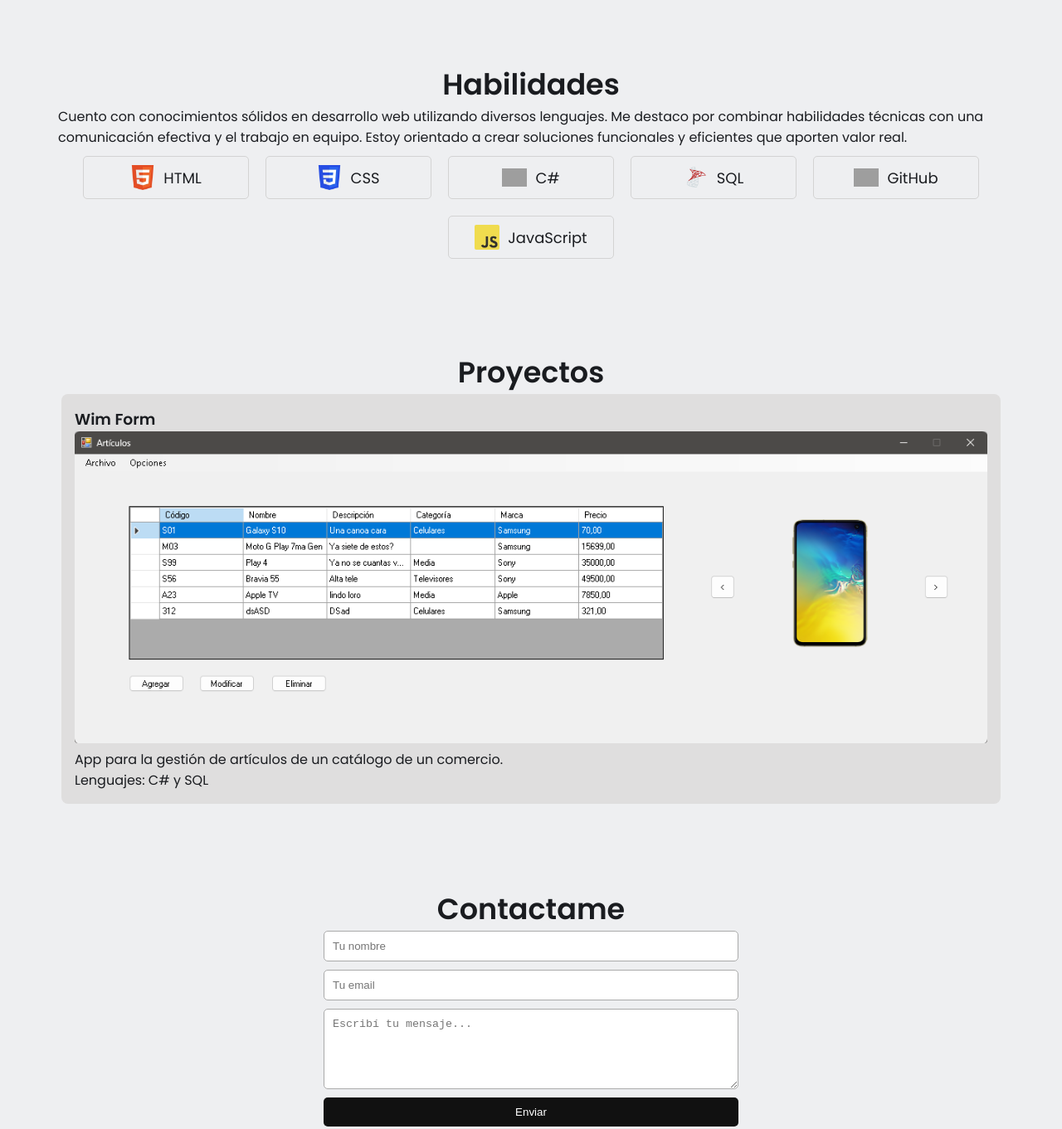
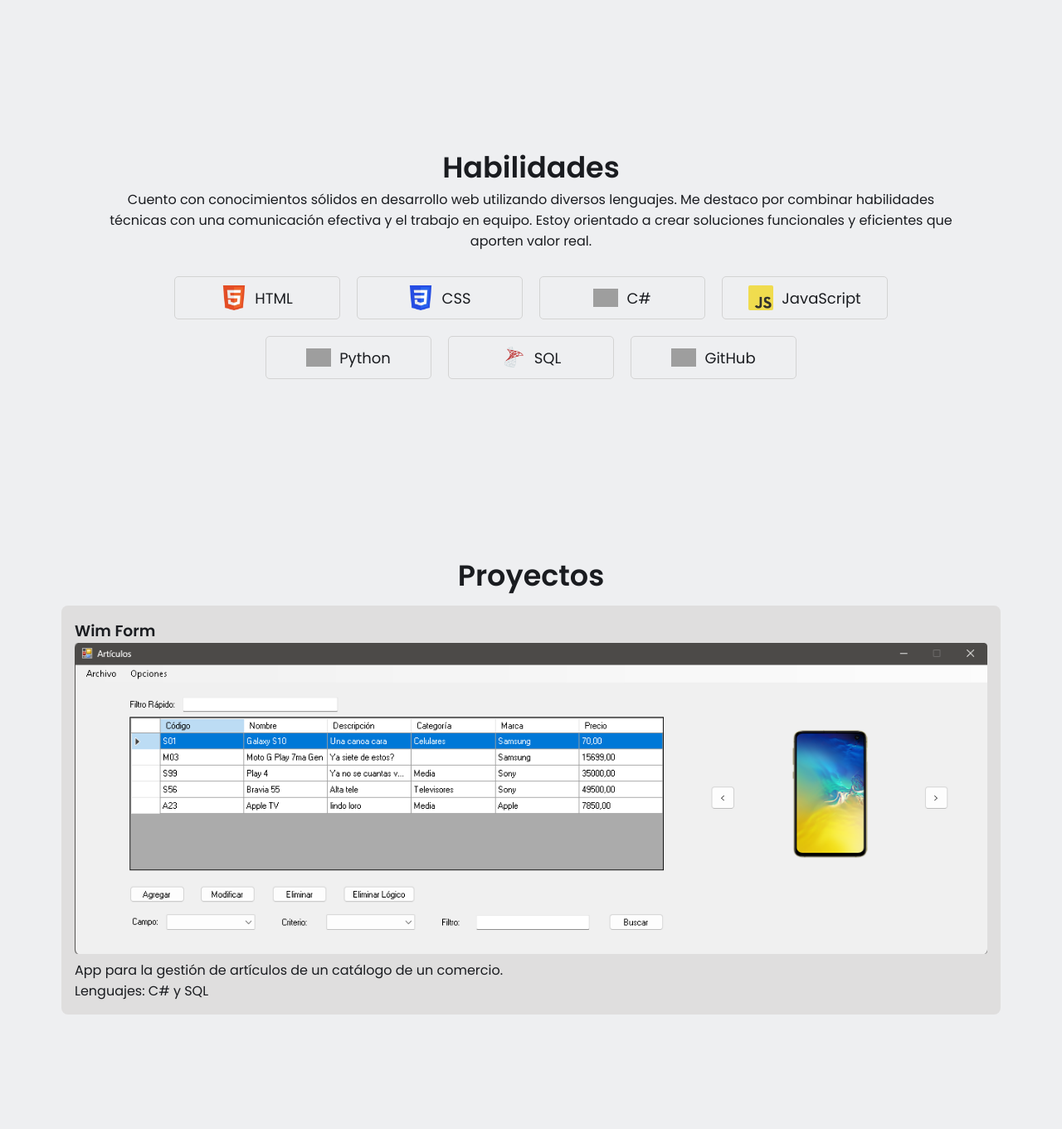
Before and after one commit to GasparCrespo/Portfolio, a plain HTML site: page index.html in a window 1280 px wide. Shown: the part 500-1861 px from the top of the page at 83% size. Drawn offline with Linux system fonts and the light colour scheme; grey boxes are pictures that could not be loaded.

Commit message:
Nueva habilidad y correcciones

```diff
--- a/index.html
+++ b/index.html
@@ -78,16 +78,20 @@
                     <span>C#</span>
                 </div>
                 <div class="skill">
+                    <img src="images/javascript-logo.webp" alt="js logo">
+                    <span>JavaScript</span>
+                </div>
+                <div class="skill">
+                    <img src="https://upload.wikimedia.org/wikipedia/commons/c/c3/Python-logo-notext.svg" alt="python logo">
+                    <span>Python</span>
+                </div>
+                <div class="skill">
                     <img src="images/sql-logo.png" alt="sql logo">
                     <span>SQL</span>
                 </div>
                 <div class="skill">
                     <img src="https://static-00.iconduck.com/assets.00/github-icon-512x512-bgdhvgjm.png" alt="">
                     <span>GitHub</span>
-                </div>
-                <div class="skill">
-                    <img src="images/javascript-logo.webp" alt="js logo">
-                    <span>JavaScript</span>
                 </div>
             </div>
         </section>
@@ -98,21 +102,12 @@
             <div class="proyectos-grid">
                 <article class="proyecto">
                     <h3>Wim Form</h3>
-                    <img src="images/wimform.png" alt="WimForm" class="foto">
+                    <img src="images/winform.png" alt="WimForm" class="foto">
                     <p>App para la gestión de artículos de un catálogo de un comercio.</p>
                     <P>Lenguajes: C# y SQL</P>
                 </article>
             </div>
         </section>
-
-        <!--Redes-->
-        <!--<section id="redes" class="section">
-            <h2>Redes sociales</h2>
-            <div class="iconos-redes">
-                <a href="https://github.com/GasparCrespo" target="_blank"><i class="fab fa-github"></i></a>
-                <a href="https://www.linkedin.com/in/gaspar-crespo-6b057a228/" target="_blank"><i class="fab fa-linkedin"></i></a>
-            </div>
-        </section>-->
 
         <!--Formulario de contacto-->
         <section id="contacto" class="contacto-section">
--- a/style.css
+++ b/style.css
@@ -53,6 +53,10 @@ header{
     gap: 5px; /*Espacio entre elementos*/
 }
 
+.navbar .nav-links :hover {
+    background-color: gainsboro;
+}
+
 .nav-links a {
     text-decoration: none;
     color: var(--background-color);
@@ -71,17 +75,6 @@ header{
     color: var(--text-color);
     background-color: var(--background-color);
 }
-
-
-/*
-.menu-toggle {
-    display: none;
-    background: none;
-    color: white;
-    font-size: 20px;
-    border: none;
-}
-*/
 
 .section {
     padding: 60px 20px;
@@ -140,13 +133,18 @@ header{
 
 
 .skills-section {
-    padding: 0 50px;
+    padding: 100px;
     margin-bottom: 100px;
 }
 
 .skills-section h2 {
     text-align: center;
     font-size: 35px;
+}
+
+.skills-section p {
+    text-align: center;
+    margin-bottom: 20px;
 }
 
 .skills-section .skills-grid {
@@ -187,6 +185,7 @@ header{
 .proyectos-section h2 {
     text-align: center;
     font-size: 35px;
+    margin-bottom: 10px;
 }
 
 
@@ -217,25 +216,15 @@ header{
     border-radius: 8px;
 }
 
-/*.iconos-redes a {
-    font-size: 28px;
-    margin: 0 10px;
-    color: #111;
-    transition: color 0.3s;
-}
-.iconos-redes a:hover {
-    color: #007bff;
-}
-*/
-
 .contacto-section{
-    padding: 0 50px;
+    padding: 50px;
     margin-bottom: 100px;
 }
 
 .contacto-section h2 {
     text-align: center;
     font-size: 35px;
+    margin-bottom: 10px;
 }
 
 .contacto-section form {
```
Also changed, not shown: images/wimform.png (deleted), images/winform.png (added).
